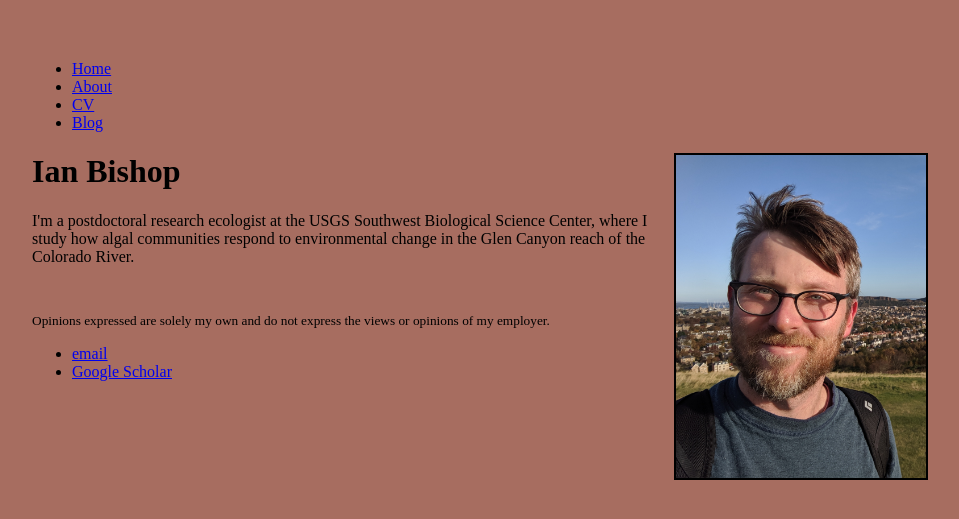
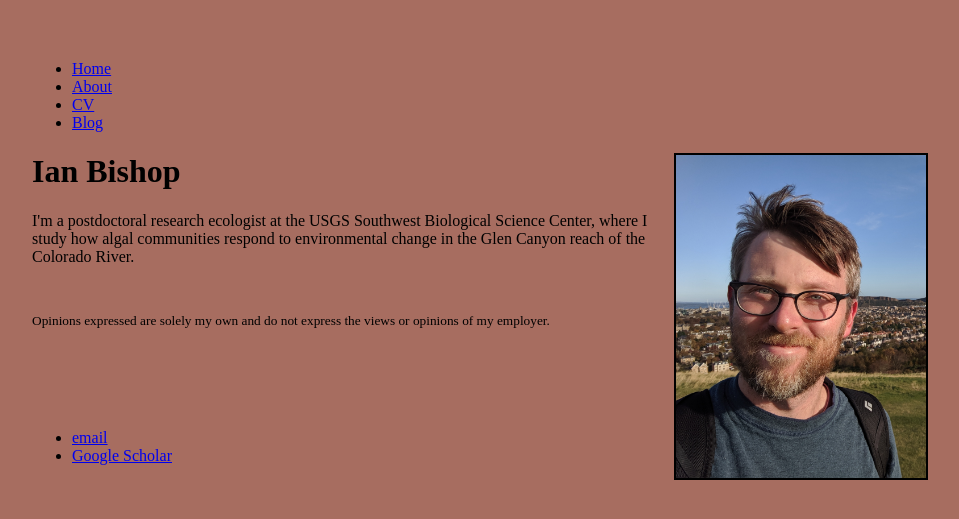
Before and after one commit to bishopia/bishopia.github.io, a Jekyll site: the page built from index.html, in a window 1280 px wide. Shown: the top 519 px of the page, without its empty margins (160-1119 px from the left). Built offline with Jekyll 4.4.1, drawn with Linux system fonts in a browser that asks for light colours.

Commit message:
Update index.html

```diff
--- a/index.html
+++ b/index.html
@@ -2,7 +2,7 @@
 layout: default
 title: Ian Bishop, PhD
 ---
-<div class="blurb">
+<div class="blurb" style="margin-bottom: 100px;">
 	<img src="/assets/bishop_in_edinburgh_2019.jpg" alt="Ian Bishop" style="float: right; width: 250px; border: 2px solid black;; margin-left: 20px;">
 	<h1>Ian Bishop</h1>
 	<p>I'm a postdoctoral research ecologist at the USGS Southwest Biological Science Center,
```
